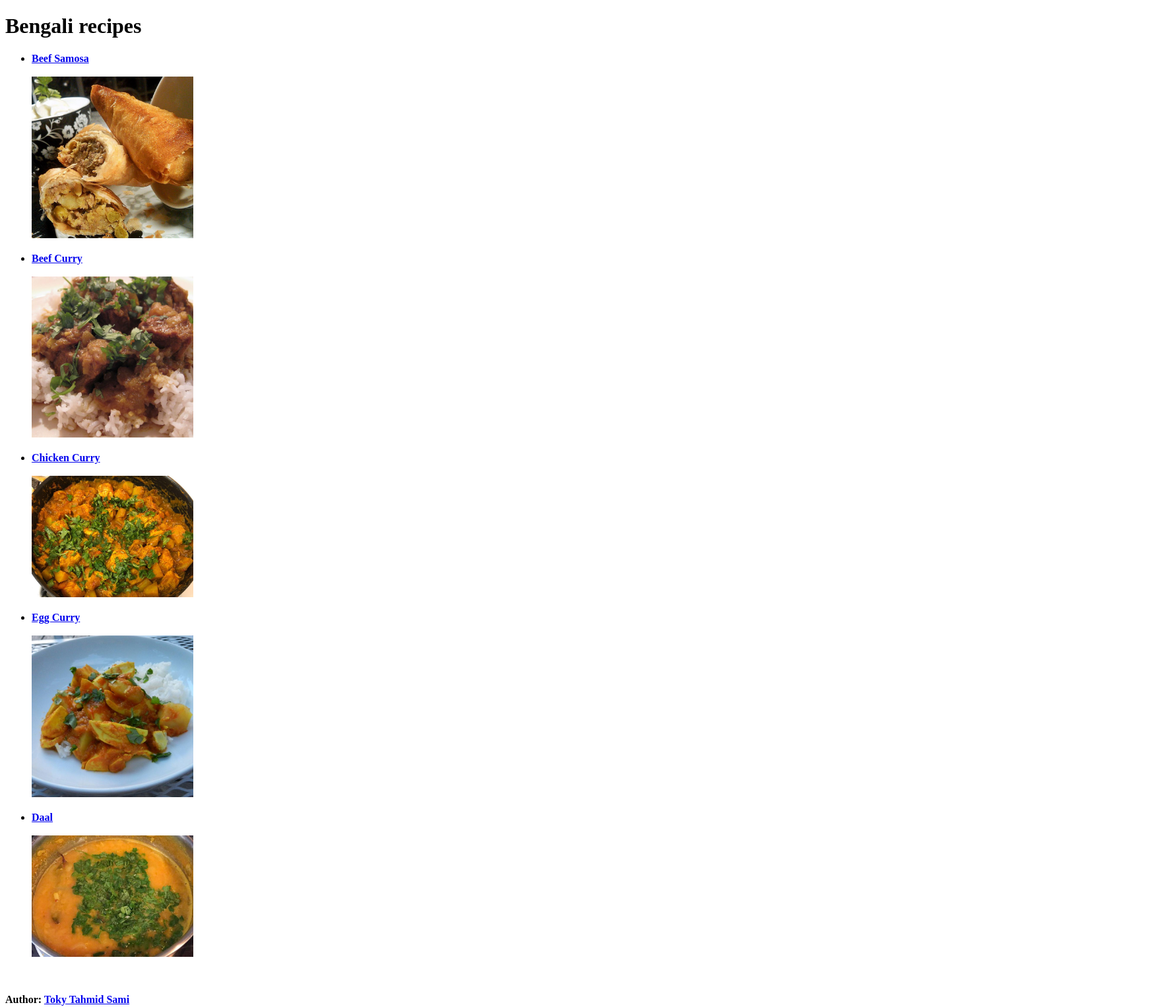
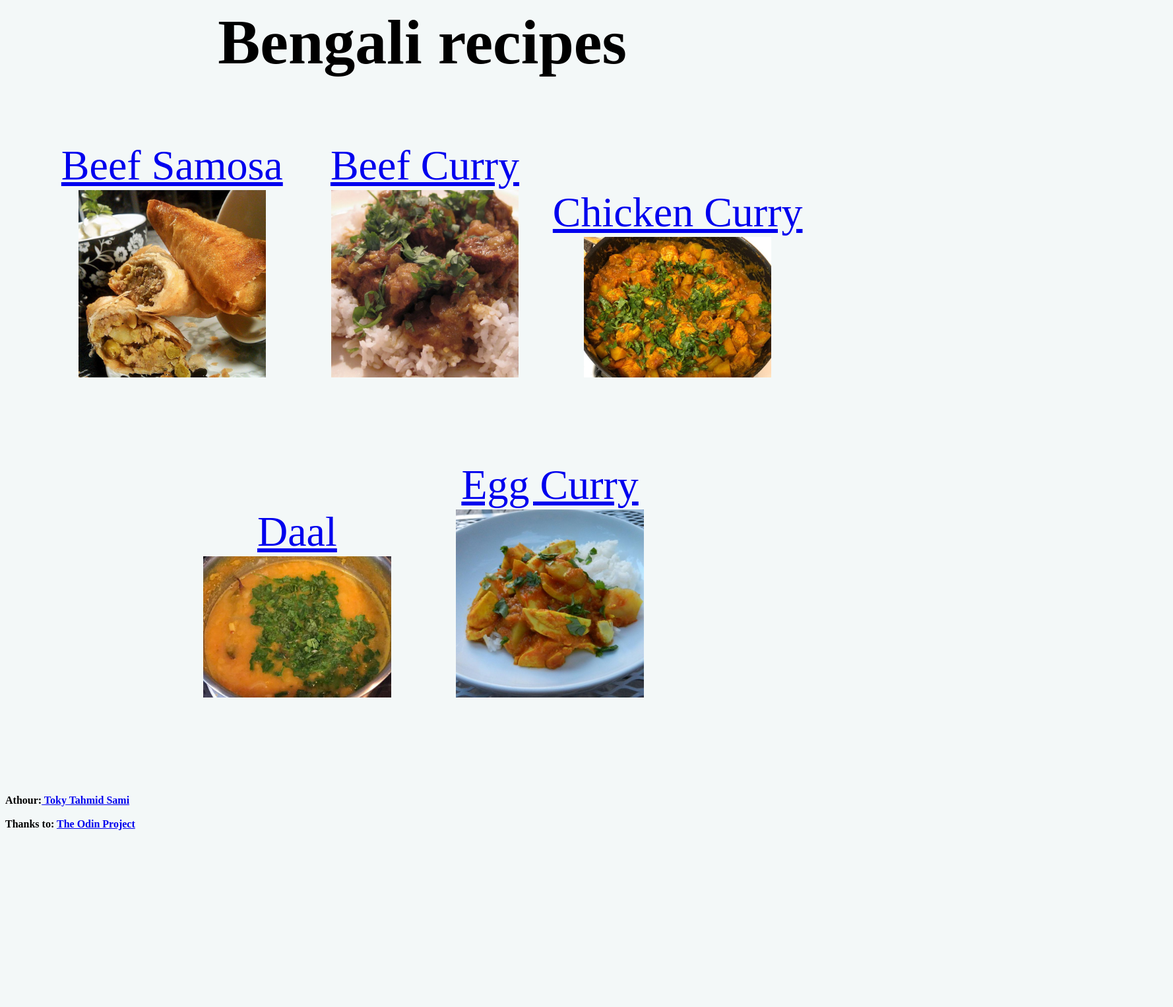
Before and after one commit to tokytahmidsami/Odin_recipies, a plain HTML site: page index.html in a window 1280 px wide. Shown: the top 1526 px of the page at 66% size, 1778 px wide, since content can reach past the window. After the commit the page ends 1266 px from the top, so only its background shows below. Drawn offline with Linux system fonts and the light colour scheme.

Commit message:
Did some CSS stuffs

```diff
--- a/index.html
+++ b/index.html
@@ -3,47 +3,46 @@
     <head lang="en">
         <meta charset = "UTF-8">
         <title>Bengali recipes</title>
+        <link rel = "stylesheet" href = "index_style.css">
     </head>
     <body>
-        <h1>Bengali recipes</h1>
-            <ul>
-                <li>
-                    <a href="./recipies/Beef_Samosa.html" target="_self">
-                        <b> Beef Samosa </b> <br><br>
-                        <img src = "./recipies/images/beef_samosa.jpg" height="20%" width="20%">
-                    </a>
-                </li>
-                <br>
-                <li>
-                    <a href="./recipies/beef_curry.html" target="_self">
-                        <b> Beef Curry </b> <br><br>
-                        <img src = "./recipies/images/beef_curry.jpg" height="20%" width="20%">
-                    </a>
-                </li>
-                <br>
-                <li>
-                    <a href="./recipies/chicken_curry.html" target="_self">
-                        <b> Chicken Curry </b> <br><br>
-                        <img src = "./recipies/images/chicken_curry.jpg" height="20%" width="20%">
-                    </a>
-                </li>
-                <br>
-                <li>
-                    <a href="./recipies/egg_curry.html" target="_self">
-                        <b> Egg Curry </b> <br><br>
-                        <img src = "./recipies/images/egg_curry.jpg" height="20%" width="20%">
-                    </a>
-                </li>
-                <br>
-                <li>
-                    <a href="./recipies/daal.html" target="_self">
-                        <b> Daal </b> <br><br>
-                        <img src = "./recipies/images/daal.jpg" height="20%" width="20%">
-                    </a>
-                </li>
-            </ul>
+        <h1 style="text-align: center;">Bengali recipes</h1>
+        <div class="college">
+            <div class="recipe">
+                <a href="./recipies/Beef_Samosa.html">
+                    Beef Samosa<br>
+                    <img src="./recipies/images/beef_samosa.jpg">
+                </a>
+            </div>
+            <div class="recipe">
+                <a href="./recipies/beef_curry.html">
+                    Beef Curry<br>
+                    <img src="./recipies/images/beef_curry.jpg">
+                </a>
+            </div>
+            <div class="recipe">
+                <a href="./recipies/chicken_curry.html">
+                    Chicken Curry<br>
+                    <img src="./recipies/images/chicken_curry.jpg">
+                </a>
+            </div>
+        </div>
+        <div class="college two">
+            <div class="recipe">
+                <a href="./recipies/daal.html">
+                    Daal<br>
+                    <img src="./recipies/images/daal.jpg">
+                </a>
+            </div>
+            <div class="recipe">
+                <a href="./recipies/egg_curry.html">
+                    Egg Curry<br>
+                    <img src="./recipies/images/egg_curry.jpg">
+                </a>
+            </div>
+        </div>
         <br><br>
-        <b>Author: <a href = "https://www.facebook.com/tokytahmidsami" target="_blank"> Toky Tahmid Sami </a> </b>
+        <b>Athour:<a href = "https://www.facebook.com/tokytahmidsami" target="_blank" class="credits"> Toky Tahmid Sami </a></b>
         <br> <br>
         <b>Thanks to: <a href="https://www.theodinproject.com" target="_blank"> The Odin Project </a></b>
     </body>
--- /dev/null
+++ b/index_style.css
@@ -0,0 +1,32 @@
+body{
+    background-color: rgb(243, 248, 248);
+    font-family: my;
+}
+
+img {
+    height: auto;
+    width: 75%;
+}
+
+.recipe {
+    font-size: 400%;
+    display: inline-block;
+    width: 30%;
+    margin: 5px auto;
+    text-align: center;
+}
+
+h1 {
+    font-size: 600%;
+    margin: auto auto 80px auto;
+}
+
+.college{
+    width: 100%;
+    margin: 80px auto;
+    padding: 10px 5%;
+}
+
+.college.two{
+    padding: 10px 20%;
+}
```
